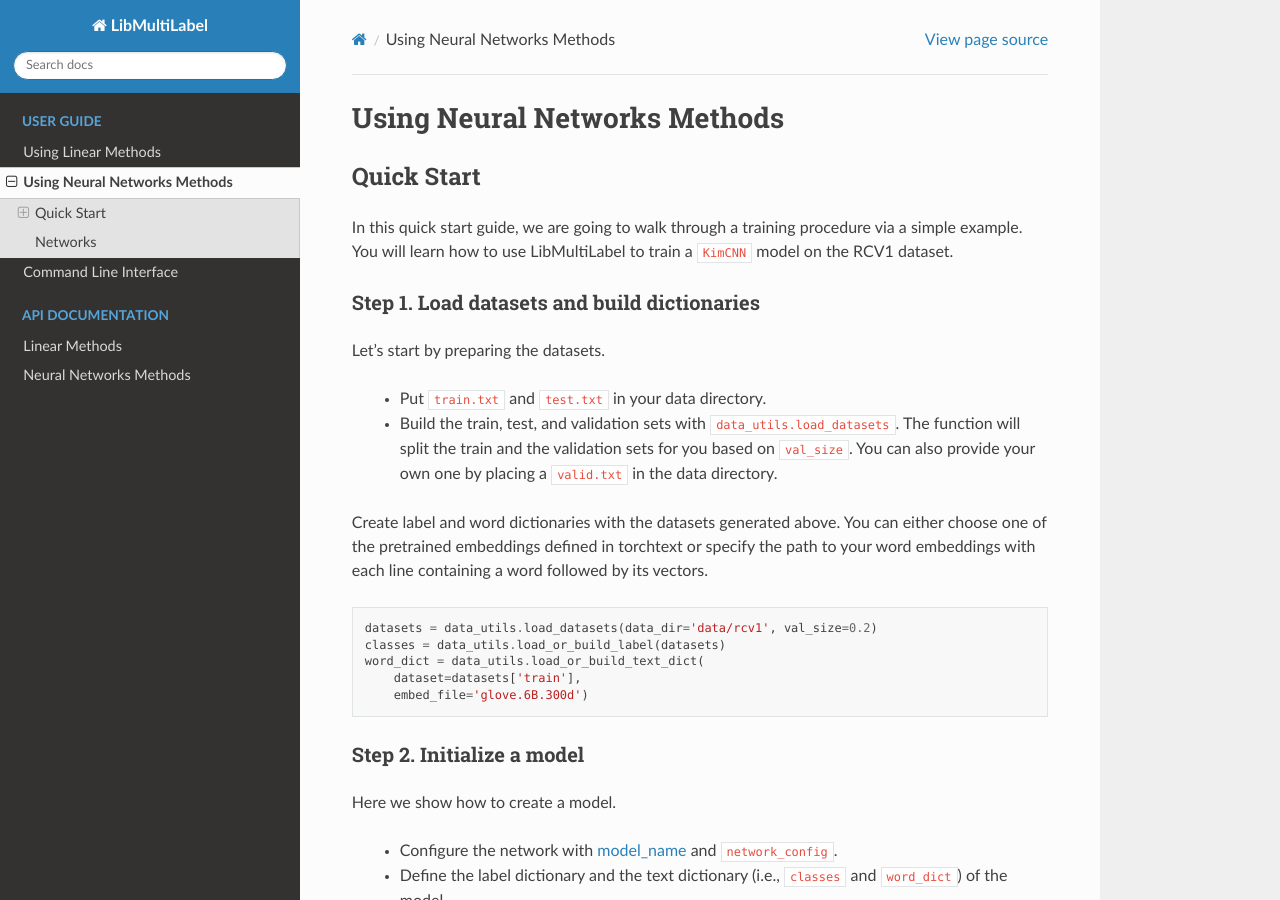
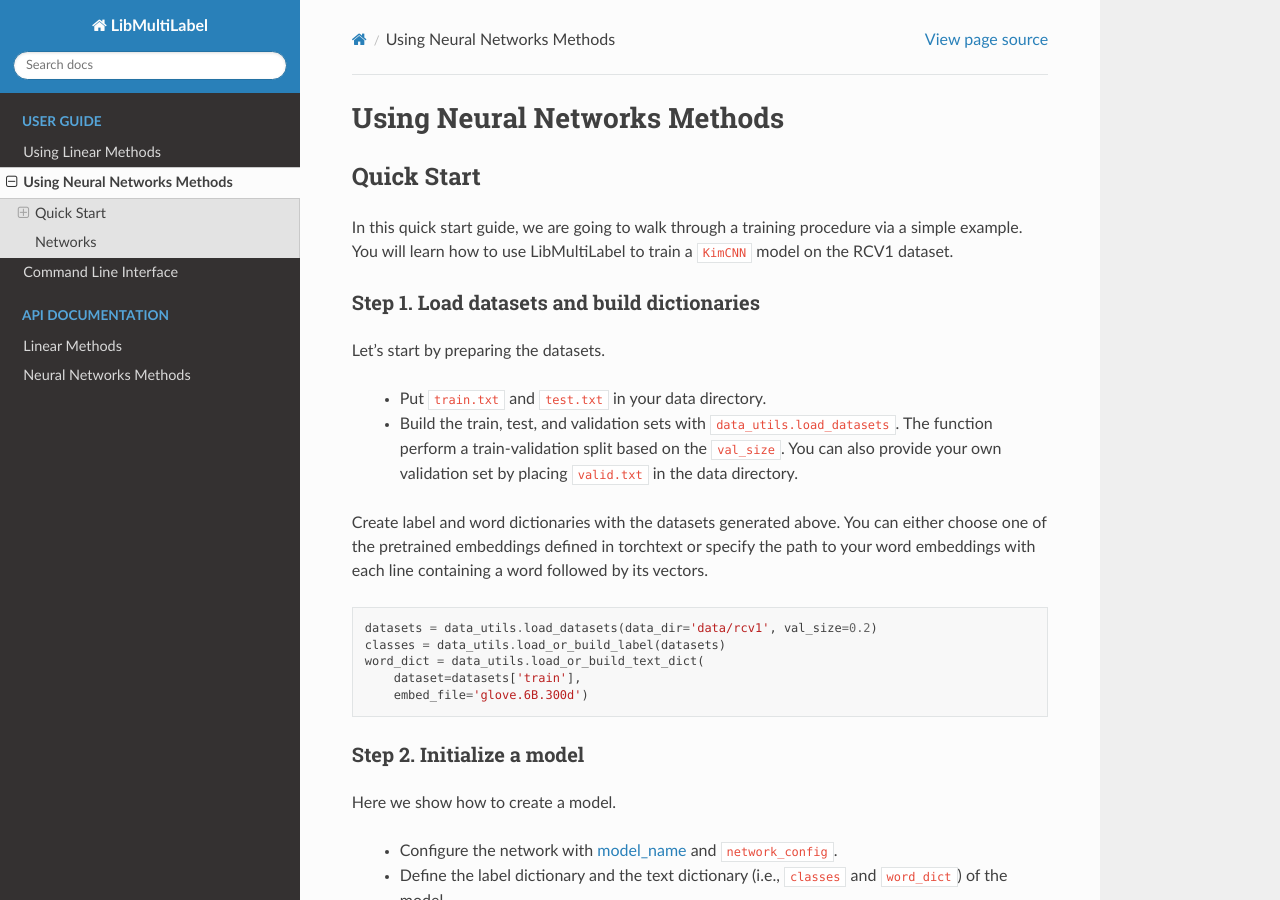
Before and after one commit to ASUS-AICS/LibMultiLabel, a Sphinx documentation site: the page built from docs/guides/nn_guides.rst, in a window 1280 px wide and 900 px high. Built offline with Sphinx 7.4.7 and the Read the Docs theme 2.0.0, drawn with Linux system fonts in a browser that asks for light colours.

Commit message:
remove future tense from fact

```diff
--- a/docs/guides/nn_guides.rst
+++ b/docs/guides/nn_guides.rst
@@ -16,8 +16,8 @@ Let's start by preparing the datasets.
 
     * Put ``train.txt`` and ``test.txt`` in your data directory.
     * Build the train, test, and validation sets with ``data_utils.load_datasets``.
-      The function will split the train and the validation sets for you based on ``val_size``.
-      You can also provide your own one by placing a ``valid.txt`` in the data directory.
+      The function perform a train-validation split based on the ``val_size``.
+      You can also provide your own validation set by placing ``valid.txt`` in the data directory.
 
 Create label and word dictionaries with the datasets generated above.
 You can either choose one of the pretrained embeddings defined in torchtext or specify the path to your word embeddings with each line containing a word followed by its vectors.
```
